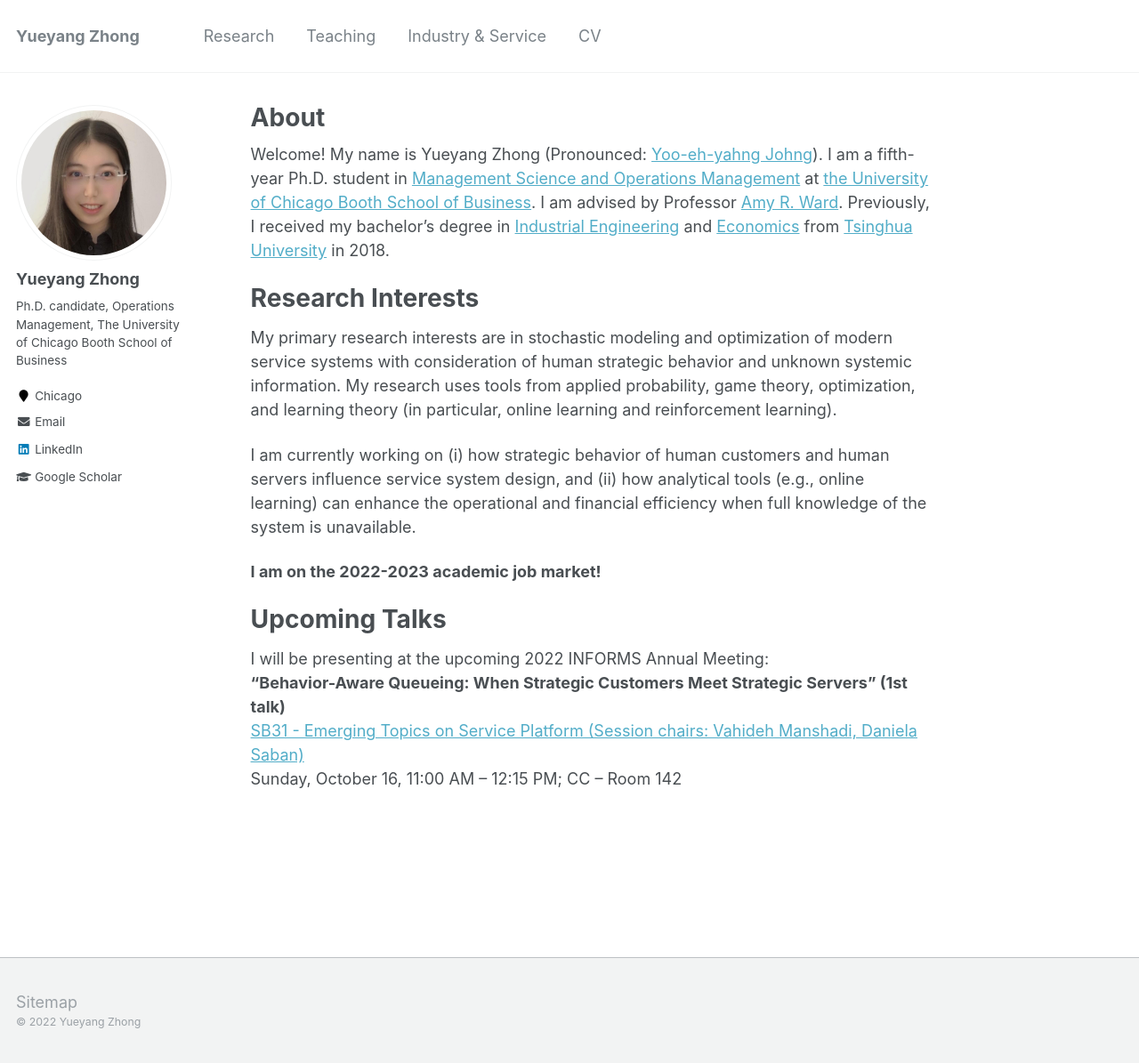
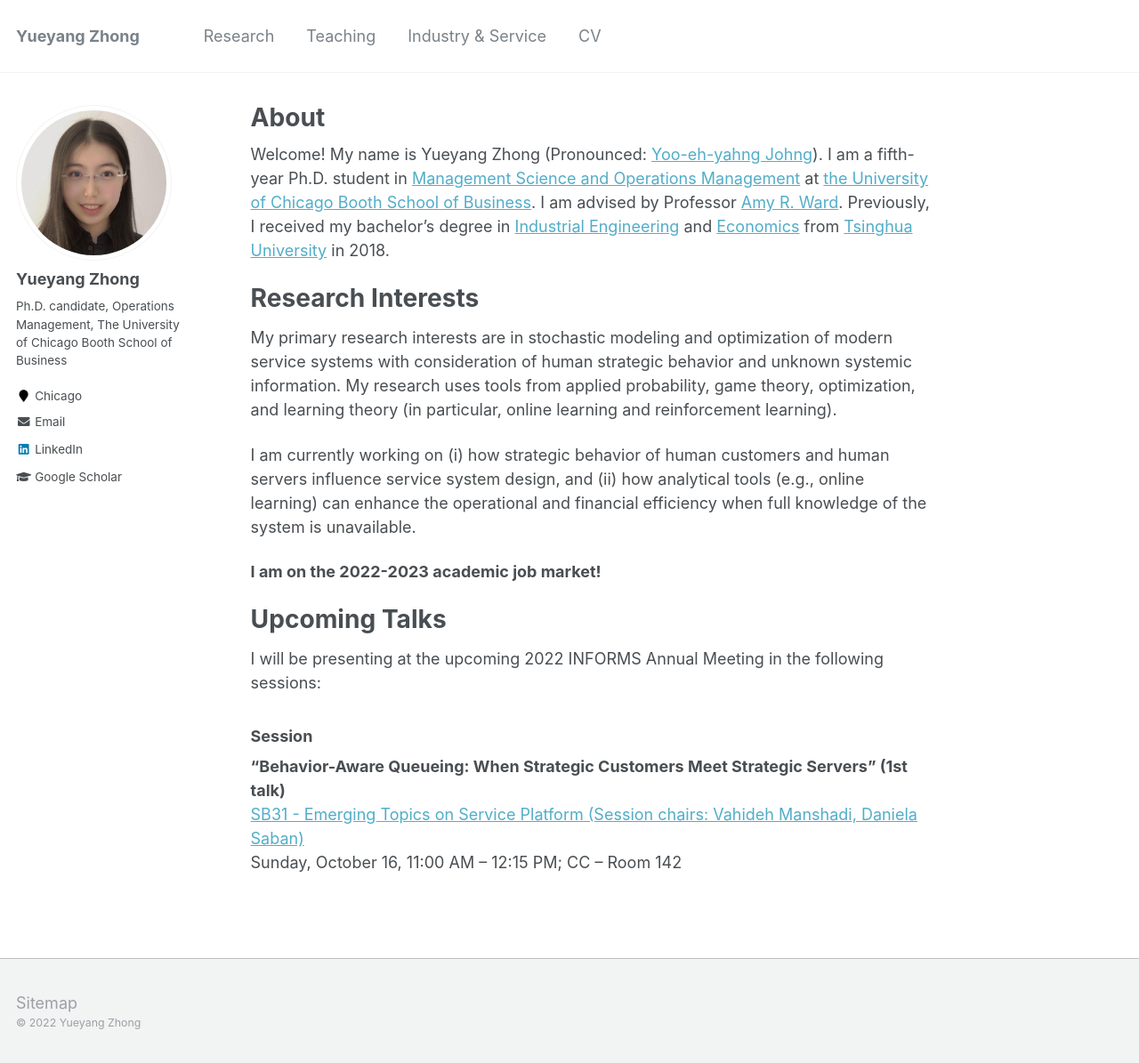
Before and after one commit to alicemengqi/site, a Jekyll site: the page built from _pages/about.md, in a window 1280 px wide and 1195 px high. Shown: the whole window at 89% size. Built offline with Jekyll 4.4.1, drawn with Linux system fonts in a browser that asks for light colours.

Commit message:
Update about.md

```diff
--- a/_pages/about.md
+++ b/_pages/about.md
@@ -19,7 +19,8 @@ I am currently working on (i) how strategic behavior of human customers and huma
 **I am on the 2022-2023 academic job market!**
 
 # Upcoming Talks
-I will be presenting at the upcoming 2022 INFORMS Annual Meeting: \
+I will be presenting at the upcoming 2022 INFORMS Annual Meeting in the following sessions:
+### Session
 **"Behavior-Aware Queueing: When Strategic Customers Meet Strategic Servers" (1st talk)**\
 [SB31 - Emerging Topics on Service Platform (Session chairs: Vahideh Manshadi, Daniela Saban)](https://www.abstractsonline.com/pp8/?__hstc=194041586.26d432e6e1461cbb4404a540a9b0c1e1.1657821478539.1661982061825.1661987443359.66&__hssc=194041586.2.1661987443359&__hsfp=4151869950&hsCtaTracking=025ee829-9db5-4f89-95dc-637573ec15db%7Cea016d7d-8b17-4156-8c3b-c1c801f2ba1f#!/10693/session/1064) \
 Sunday, October 16, 11:00 AM – 12:15 PM; CC – Room 142
```
